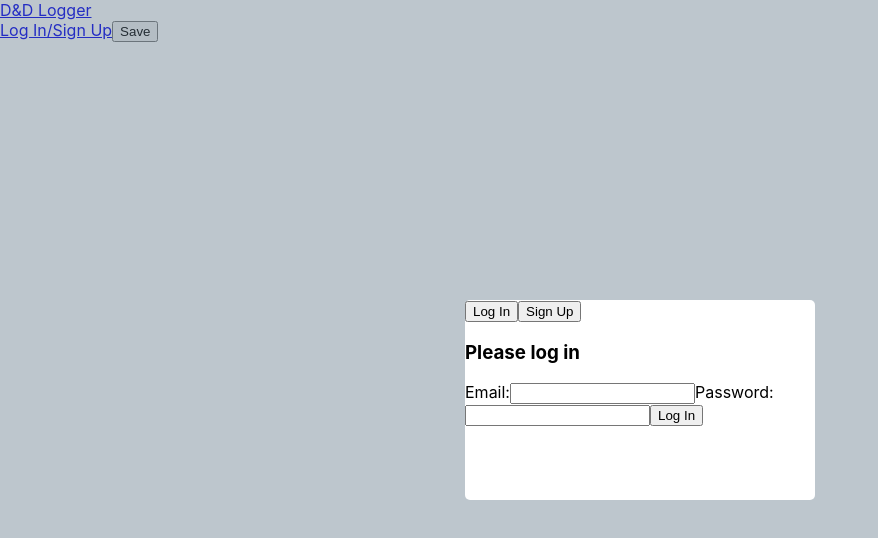
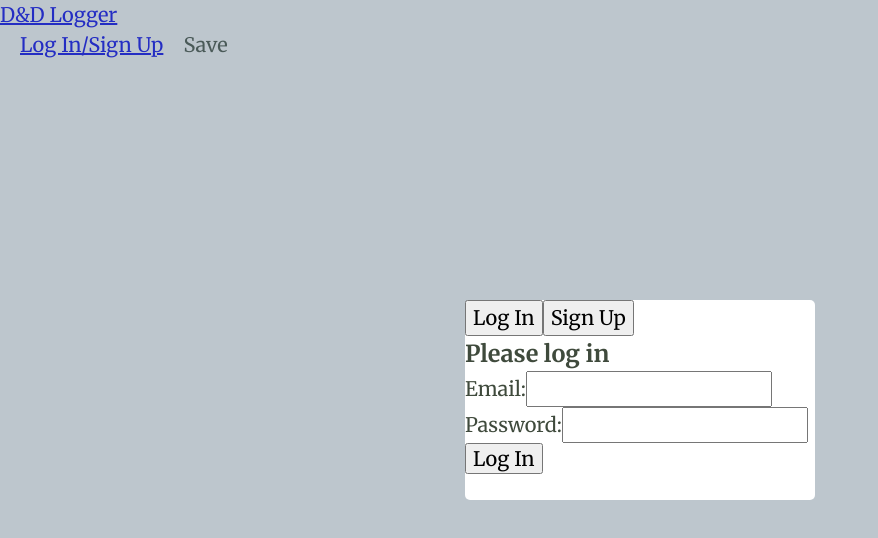
Before and after one commit to RobLR/dndlogger, a React (Create React App) app: page /login in a window 1280 px wide. Shown: the top 538 px of the page, without its empty margins (0-878 px from the left). Built offline with nearby package versions, Linux system fonts and the light colour scheme.

Commit message:
- CSS styles

```diff
--- a/src/App.css
+++ /dev/null
@@ -1,59 +0,0 @@
-.App {
-	text-align: center;
-}
-
-.App-logo {
-	height: 40vmin;
-	pointer-events: none;
-}
-
-@media (prefers-reduced-motion: no-preference) {
-	.App-logo {
-		animation: App-logo-spin infinite 20s linear;
-	}
-}
-
-.App-header {
-	background-color: #282c34;
-	min-height: 100vh;
-	display: flex;
-	flex-direction: column;
-	align-items: center;
-	justify-content: center;
-	font-size: calc(10px + 2vmin);
-	color: white;
-}
-
-.App-link {
-	color: #61dafb;
-}
-
-@keyframes App-logo-spin {
-	from {
-		transform: rotate(0deg);
-	}
-	to {
-		transform: rotate(360deg);
-	}
-}
-
-.red {
-	color: red;
-}
-
-.modalDiv {
-	width: 100vw;
-	height: 100vh;
-	position: absolute;
-	top: 0;
-	background-color: rgba(91, 112, 131, 0.4);
-	display: flex;
-	justify-content: center;
-	align-items: center;
-}
-.modal {
-	width: 350px;
-	height: 200px;
-	background-color: white;
-	border-radius: 5px;
-}
--- a/src/App.js
+++ b/src/App.js
@@ -1,4 +1,3 @@
-import './App.css';
 import { Outlet } from 'react-router-dom';
 import { useState } from 'react';
 import { Routes, Route } from 'react-router-dom';
--- a/src/components/header.js
+++ b/src/components/header.js
@@ -11,20 +11,26 @@ export default function Header(props) {
 	};
 
 	return (
-		<header>
+		<header className="header">
 			<Link to="/">D&D Logger</Link>
-			<div>
+			<div className="navButtons">
+				{props.userAuthed === true && <NavBar userAuthed={props.userAuthed} />}
+				<div className="userControls">
 					{props.userAuthed ? (
-					<div>
+						<div className="userControlsButtons">
 							<span>{props.currentUserData.username}</span>
-						<button onClick={handleLogOut}>Log Out</button>
+							<span onClick={handleLogOut}>Log Out</span>{' '}
+							<span onClick={props.saveToStorage}>Save</span>
 						</div>
 					) : (
+						<div className="userControlsButtons">
 							<Link to="login">Log In/Sign Up</Link>
+							<span onClick={props.saveToStorage}>Save</span>
+						</div>
 					)}
-				<button onClick={props.saveToStorage}>Save</button>
+					{/* <span onClick={props.saveToStorage}>Save</span> */}
 				</div>
-			<NavBar userAuthed={props.userAuthed} />
+			</div>
 		</header>
 	);
 }
--- a/src/components/navbar.js
+++ b/src/components/navbar.js
@@ -3,27 +3,23 @@ import { NavLink } from 'react-router-dom';
 export default function NavBar(props) {
 	return (
 		<nav>
-			<ul>
-				{props.userAuthed === true && (
+			<ul className="navLink">
 				<li>
 					<NavLink
 						to="/loglist"
-							className={({ isActive }) => (isActive ? 'red' : undefined)}
+						className={({ isActive }) => (isActive ? 'activeLink' : undefined)}
 					>
 						View Logs
 					</NavLink>
 				</li>
-				)}
-				{props.userAuthed === true && (
 				<li>
 					<NavLink
 						to="/newlog"
-							className={({ isActive }) => (isActive ? 'red' : undefined)}
+						className={({ isActive }) => (isActive ? 'activeLink' : undefined)}
 					>
 						New Log
 					</NavLink>
 				</li>
-				)}
 			</ul>
 		</nav>
 	);
--- a/src/index.css
+++ /dev/null
@@ -1,13 +0,0 @@
-body {
-	margin: 0;
-	font-family: -apple-system, BlinkMacSystemFont, 'Segoe UI', 'Roboto', 'Oxygen',
-		'Ubuntu', 'Cantarell', 'Fira Sans', 'Droid Sans', 'Helvetica Neue',
-		sans-serif;
-	-webkit-font-smoothing: antialiased;
-	-moz-osx-font-smoothing: grayscale;
-}
-
-code {
-	font-family: source-code-pro, Menlo, Monaco, Consolas, 'Courier New',
-		monospace;
-}
--- a/src/index.js
+++ b/src/index.js
@@ -1,7 +1,7 @@
 import React from 'react';
 import ReactDOM from 'react-dom/client';
 import { BrowserRouter, Routes, Route } from 'react-router-dom';
-import './index.css';
+import './styles.css';
 import App from './App';
 
 const root = ReactDOM.createRoot(document.getElementById('root'));
--- /dev/null
+++ b/src/styles.css
@@ -0,0 +1,202 @@
+@import url('https://fonts.googleapis.com/css2?family=Merriweather:ital,wght@0,300;0,400;0,700;0,900;1,300;1,400;1,700;1,900&display=swap');
+
+/* Box sizing rules */
+*,
+*::before,
+*::after {
+	box-sizing: border-box;
+}
+
+/* Remove default margin */
+body,
+h1,
+h2,
+h3,
+h4,
+p,
+figure,
+blockquote,
+dl,
+dd {
+	margin: 0;
+}
+
+/* Remove list styles on ul, ol elements with a list role, which suggests default styling will be removed */
+ul[role='list'],
+ol[role='list'] {
+	list-style: none;
+}
+
+/* Set core root defaults */
+html:focus-within {
+	scroll-behavior: smooth;
+}
+
+/* Set core body defaults */
+body {
+	min-height: 100vh;
+	text-rendering: optimizeSpeed;
+	line-height: 1.5;
+}
+
+/* A elements that don't have a class get default styles */
+a:not([class]) {
+	text-decoration-skip-ink: auto;
+}
+
+/* Make images easier to work with */
+img,
+picture {
+	max-width: 100%;
+	display: block;
+}
+
+/* Inherit fonts for inputs and buttons */
+input,
+button,
+textarea,
+select {
+	font: inherit;
+}
+
+/* Remove all animations, transitions and smooth scroll for people that prefer not to see them */
+@media (prefers-reduced-motion: reduce) {
+	html:focus-within {
+		scroll-behavior: auto;
+	}
+
+	*,
+	*::before,
+	*::after {
+		animation-duration: 0.01ms !important;
+		animation-iteration-count: 1 !important;
+		transition-duration: 0.01ms !important;
+		scroll-behavior: auto !important;
+	}
+}
+
+/* Colours */
+
+/* Typography */
+
+:root {
+	--step--3: clamp(0.64rem, calc(0.56rem + 0.1vw), 0.58rem);
+	--step--2: clamp(0.8rem, calc(0.66rem + 0.18vw), 0.69rem);
+	--step--1: clamp(1rem, calc(0.78rem + 0.28vw), 0.83rem);
+	--step-0: clamp(1rem, calc(0.92rem + 0.42vw), 1.25rem);
+	--step-1: clamp(1.2rem, calc(1.08rem + 0.6vw), 1.56rem);
+	--step-2: clamp(1.44rem, calc(1.27rem + 0.86vw), 1.95rem);
+	--step-3: clamp(1.73rem, calc(1.49rem + 1.19vw), 2.44rem);
+	--step-4: clamp(2.07rem, calc(1.75rem + 1.63vw), 3.05rem);
+	--step-5: clamp(2.49rem, calc(2.05rem + 2.21vw), 3.82rem);
+
+	--font-weight-1: 300;
+	--font-weight-2: 400;
+	--font-weight-3: 700;
+	--font-weight-4: 900;
+
+	--line-length-short: 20ch;
+	--line-length-normal: 60ch;
+
+	font-family: 'Merriweather', serif;
+	--font-accent: ;
+}
+
+/* Spacing */
+
+:root {
+	--space-3xs: clamp(0.25rem, calc(0.23rem + 0.1vw), 0.31rem);
+	--space-2xs: clamp(0.5rem, calc(0.46rem + 0.21vw), 0.63rem);
+	--space-xs: clamp(0.75rem, calc(0.69rem + 0.31vw), 0.94rem);
+	--space-s: clamp(1rem, calc(0.92rem + 0.42vw), 1.25rem);
+	--space-m: clamp(1.5rem, calc(1.38rem + 0.63vw), 1.88rem);
+	--space-l: clamp(2rem, calc(1.83rem + 0.83vw), 2.5rem);
+	--space-xl: clamp(3rem, calc(2.75rem + 1.25vw), 3.75rem);
+	--space-2xl: clamp(4rem, calc(3.67rem + 1.67vw), 5rem);
+	--space-3xl: clamp(6rem, calc(5.5rem + 2.5vw), 7.5rem);
+}
+
+/* Global CSS */
+body {
+	/* padding: 1em; */
+	background-color: var(--colour-background);
+	font-size: var(--step-0);
+	color: #3f4a3c;
+	font-family: var(--font-main);
+	font-weight: var(--font-weight-2);
+}
+
+/* Styling */
+
+/* Desktop Navigation */
+.header {
+	display: flex;
+	flex-direction: column;
+}
+
+.navButtons {
+	display: flex;
+	justify-content: space-between;
+	padding-left: 1em;
+	padding-right: 1em;
+}
+
+.navLink {
+	display: flex;
+	list-style: none;
+	gap: 1em;
+}
+
+.userControls {
+	display: flex;
+	align-items: center;
+}
+
+.userControlsButtons {
+	display: flex;
+	gap: 1em;
+}
+
+/* Mobile Navigation */
+@media (max-width: 35em) {
+	.header {
+		display: flex;
+		flex-direction: column;
+		color: blue;
+	}
+
+	.navButtons {
+		display: flex;
+		flex-direction: column-reverse;
+		position: fixed;
+		right: 0;
+		background-color: #3f4a3c85;
+		padding-bottom: 100vh;
+	}
+
+	.navLink {
+		list-style-type: none;
+		list-style-position: inside;
+	}
+}
+
+.activeLink {
+	color: red;
+}
+
+.modalDiv {
+	width: 100vw;
+	height: 100vh;
+	position: absolute;
+	top: 0;
+	background-color: rgba(91, 112, 131, 0.4);
+	display: flex;
+	justify-content: center;
+	align-items: center;
+}
+.modal {
+	width: 350px;
+	height: 200px;
+	background-color: white;
+	border-radius: 5px;
+}
```
Lines whose indentation alone changed are shown as unchanged.
